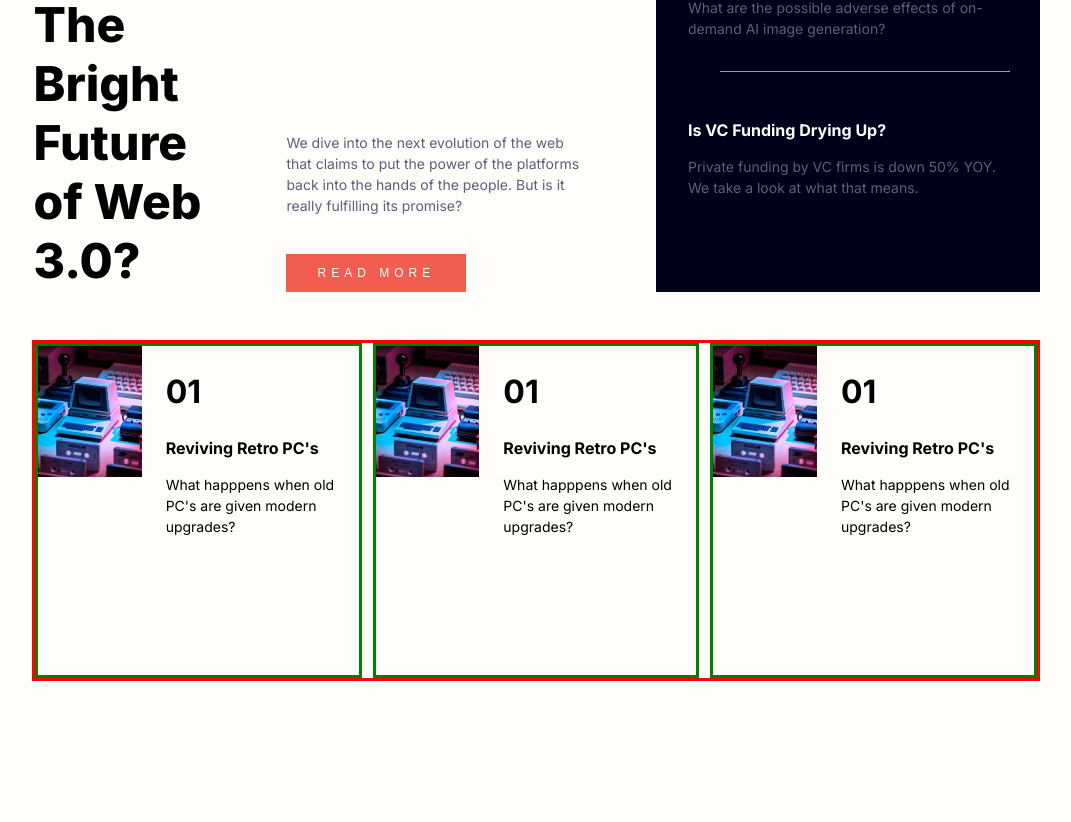
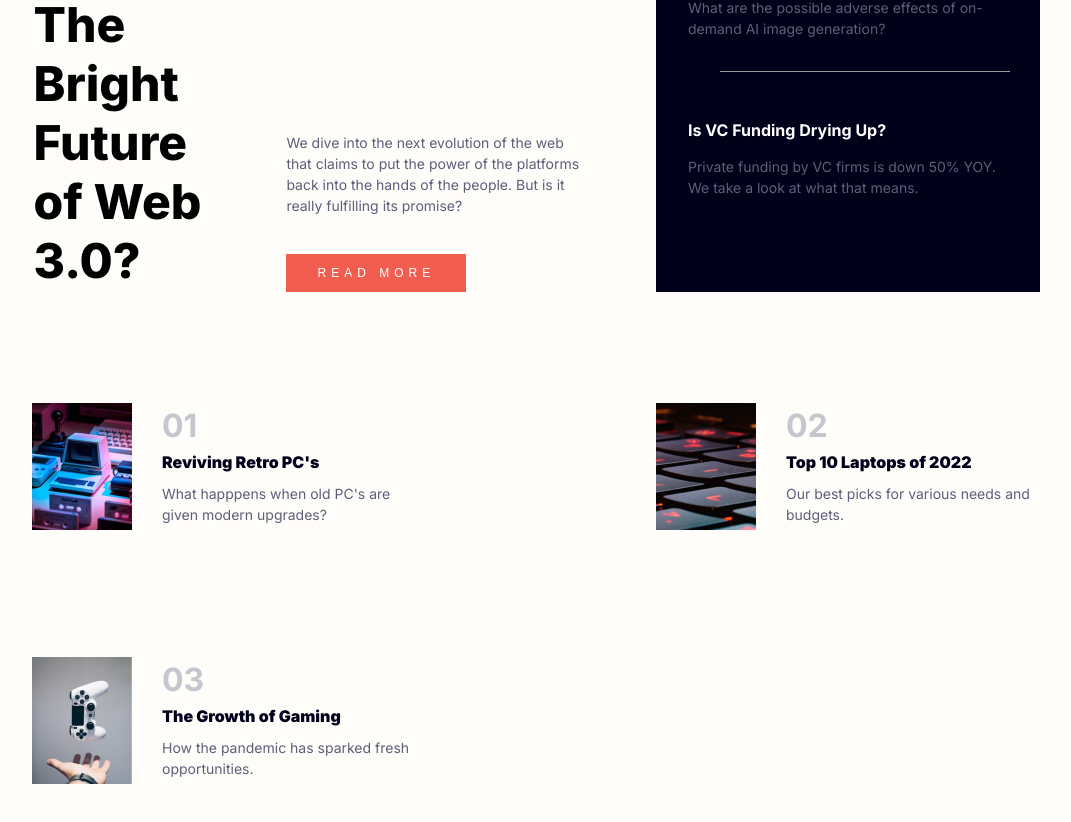
Before and after one commit to Chaveguapo/news-webpage-main, a React (Create React App) app: page / in a window 1280 px wide. Shown: the part 476-1298 px from the top of the page, without its empty margins (104-1175 px from the left). Before the commit the page ends 1205 px from the top, so only its background shows below. Built offline with nearby package versions, Linux system fonts and the light colour scheme.

Commit message:
Desk version complete

```diff
--- a/src/Components/Container.css
+++ b/src/Components/Container.css
@@ -94,10 +94,8 @@
 .post-container {
   display: flex;
   flex-wrap: wrap;
-  align-items: normal;
   justify-content: space-between;
   flex-direction: row;
-  border: red solid;
   margin: 3rem 8rem;
   height: 40%;
 }
@@ -105,18 +103,32 @@
 .set-post {
   display: flex;
   flex-direction: row;
-  border: green solid;
-  width: 32%;
+
+  max-width: 24rem;
 }
 
 .set-post img {
-  height: 40%;
+  max-height: 50%;
+  align-self: center;
+  padding-right: 2em;
 }
 .textbox-post {
-  padding: 0 1.5rem;
-  height: 20%;
+  /* height: 20%; */
+  align-self: center;
+  line-height: 10px;
 }
 
+.textbox-post h2 {
+  color: var(--color-Grayish-blue);
+}
+.textbox-post h3 {
+  color: var(--color-Very-dark-blue);
+  font-weight: 900;
+}
+
+.textbox-post p {
+  color: var(--color-Dark-grayish-blue);
+}
 /* CSS Responsive */
 @media screen and (max-width: 500px) {
   .container {
--- a/src/Components/Container.tsx
+++ b/src/Components/Container.tsx
@@ -58,20 +58,20 @@ export function Container() {
         </div>
 
         <div className="set-post">
-          <img src={reviving01}></img>
+          <img src={top02}></img>
           <div className="textbox-post">
-            <h2>01</h2>
-            <h3>Reviving Retro PC's</h3>
-            <p> What happpens when old PC's are given modern upgrades?</p>
+            <h2>02</h2>
+            <h3>Top 10 Laptops of 2022</h3>
+            <p> Our best picks for various needs and budgets.</p>
           </div>
         </div>
 
         <div className="set-post">
-          <img src={reviving01}></img>
+          <img src={growth03}></img>
           <div className="textbox-post">
-            <h2>01</h2>
-            <h3>Reviving Retro PC's</h3>
-            <p> What happpens when old PC's are given modern upgrades?</p>
+            <h2>03</h2>
+            <h3>The Growth of Gaming</h3>
+            <p> How the pandemic has sparked fresh opportunities.</p>
           </div>
         </div>
       </div>
```
